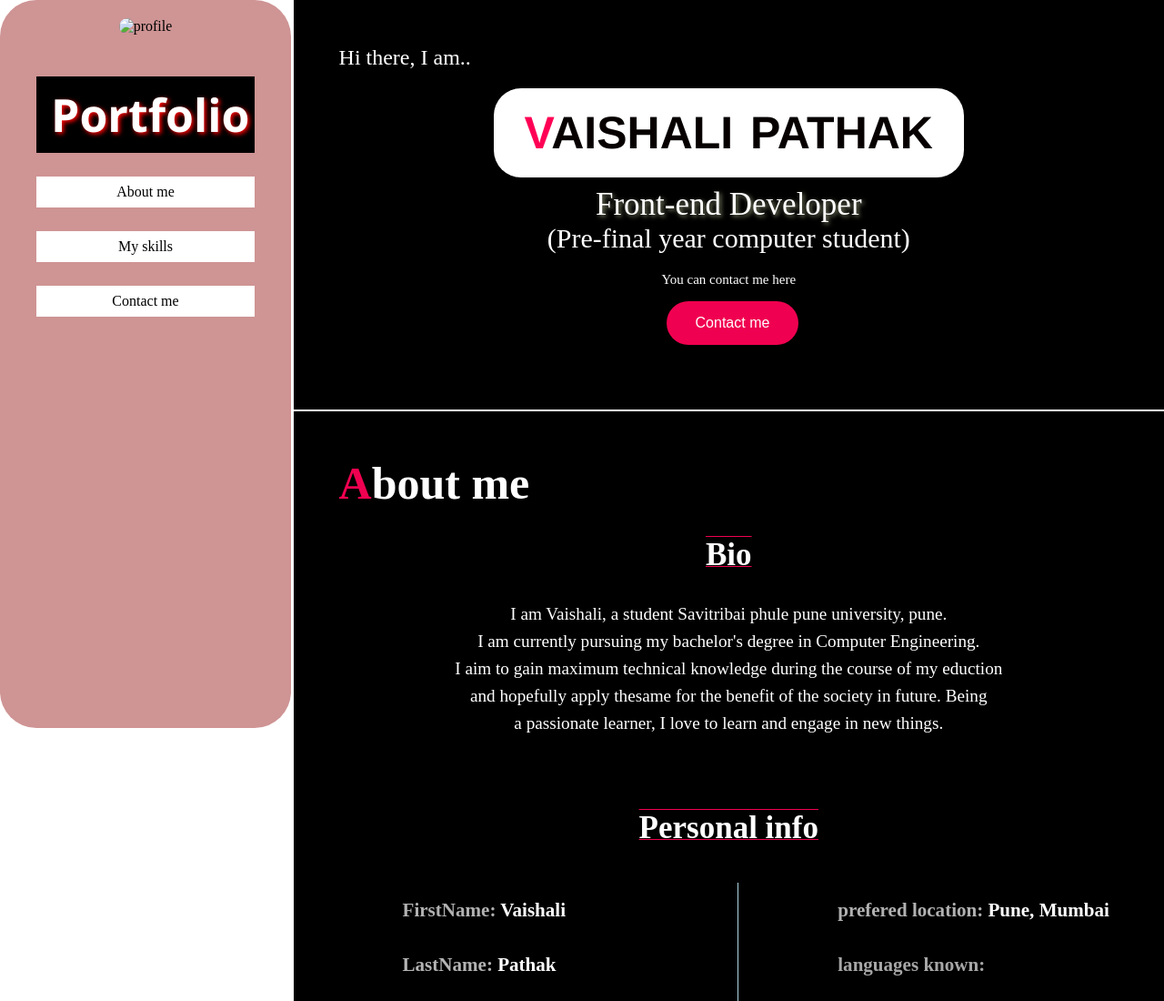
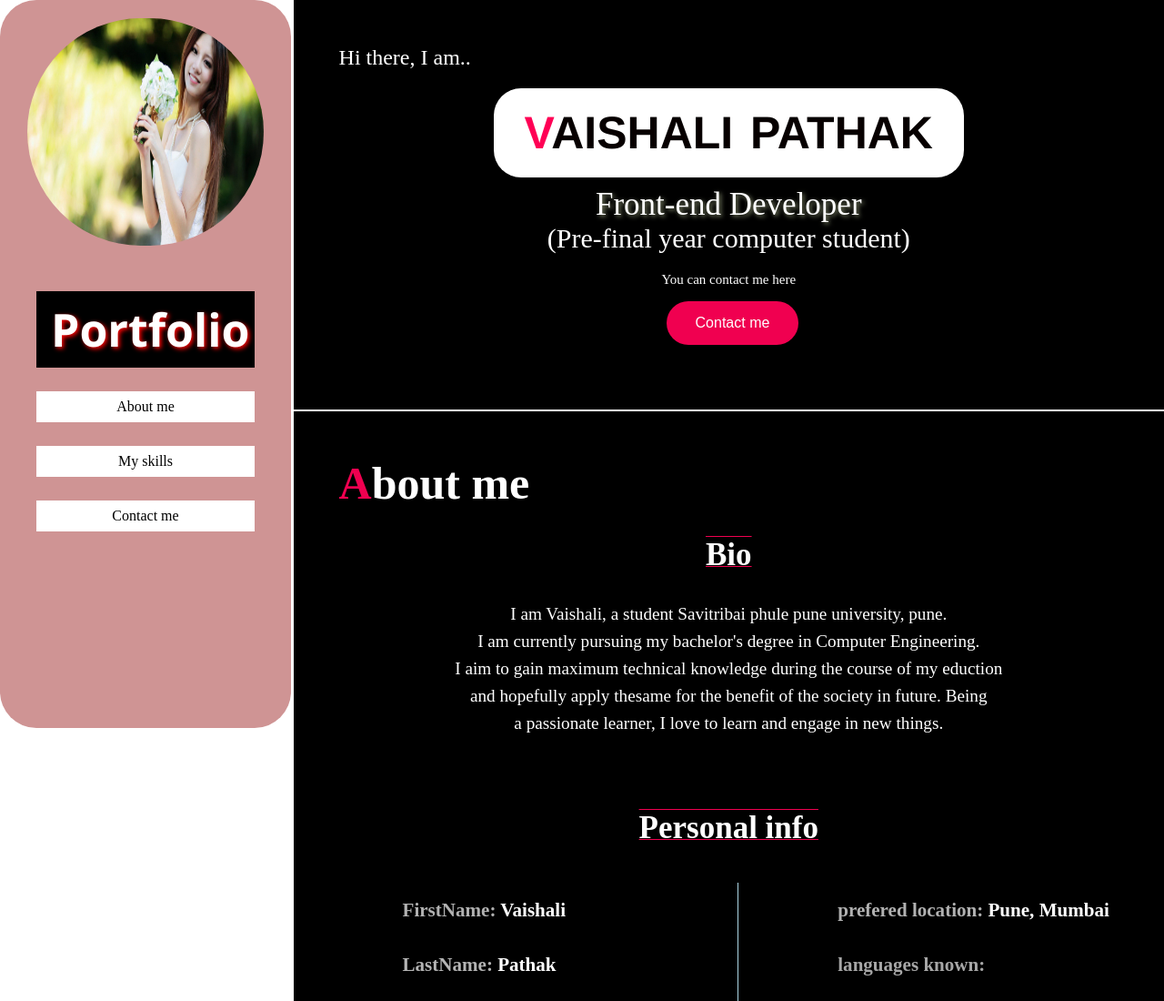
Before and after one commit to Pratik1003/myprotfolio.github.io, a plain HTML site: page index.html in a window 1280 px wide. Shown: the top 1100 px of the page at 91% size. Drawn offline with Linux system fonts and the light colour scheme.

Commit message:
code for image - path added

```diff
--- a/index.html
+++ b/index.html
@@ -11,7 +11,7 @@
 <body>
     <div class="sidenav">
     <ul>
-        <img src="profile pic.html" alt="profile">
+        <img src="gh/profile.html.jpg" alt="profile">
         <li><a id="portfolio" href="#home">Portfolio</a></li>
         <li><a href="#news">About me</a></li>
         <li><a href="#contact">My skills</a></li>
```
